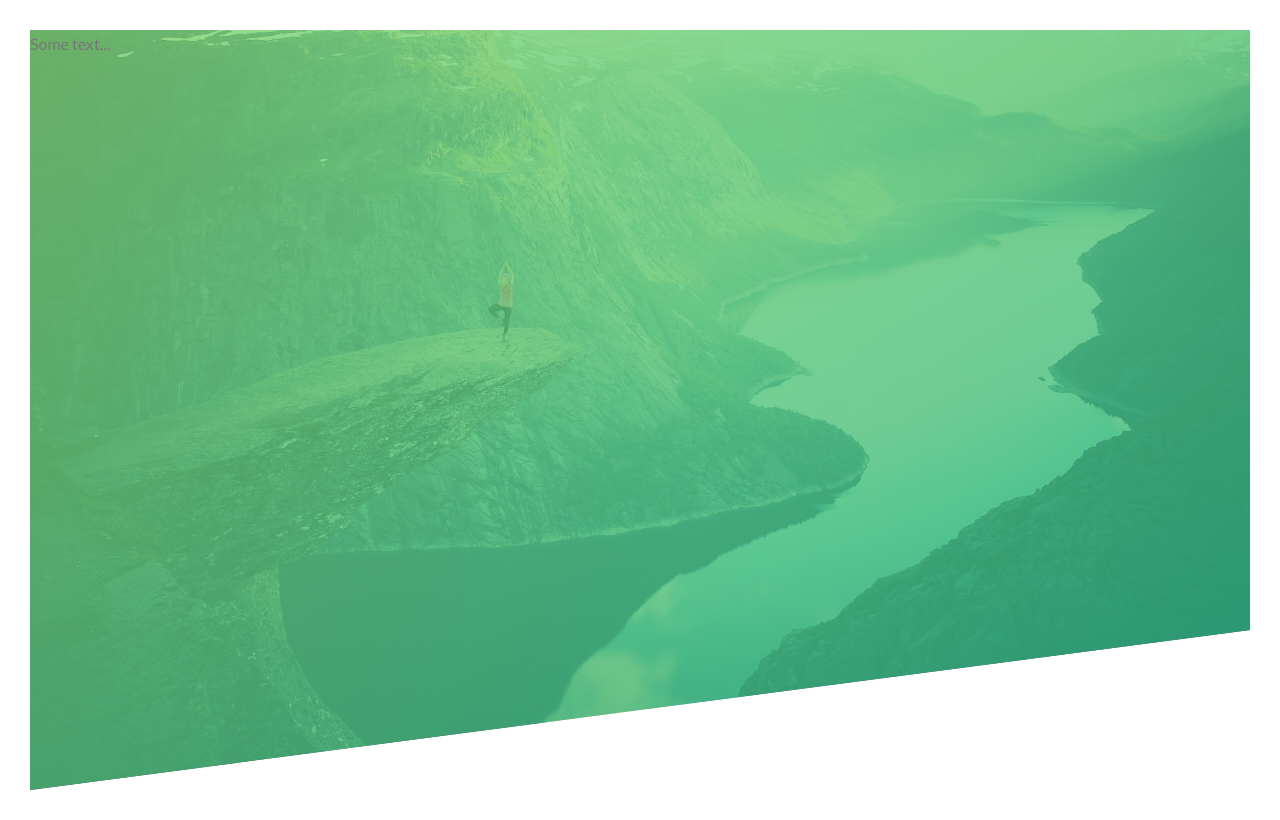
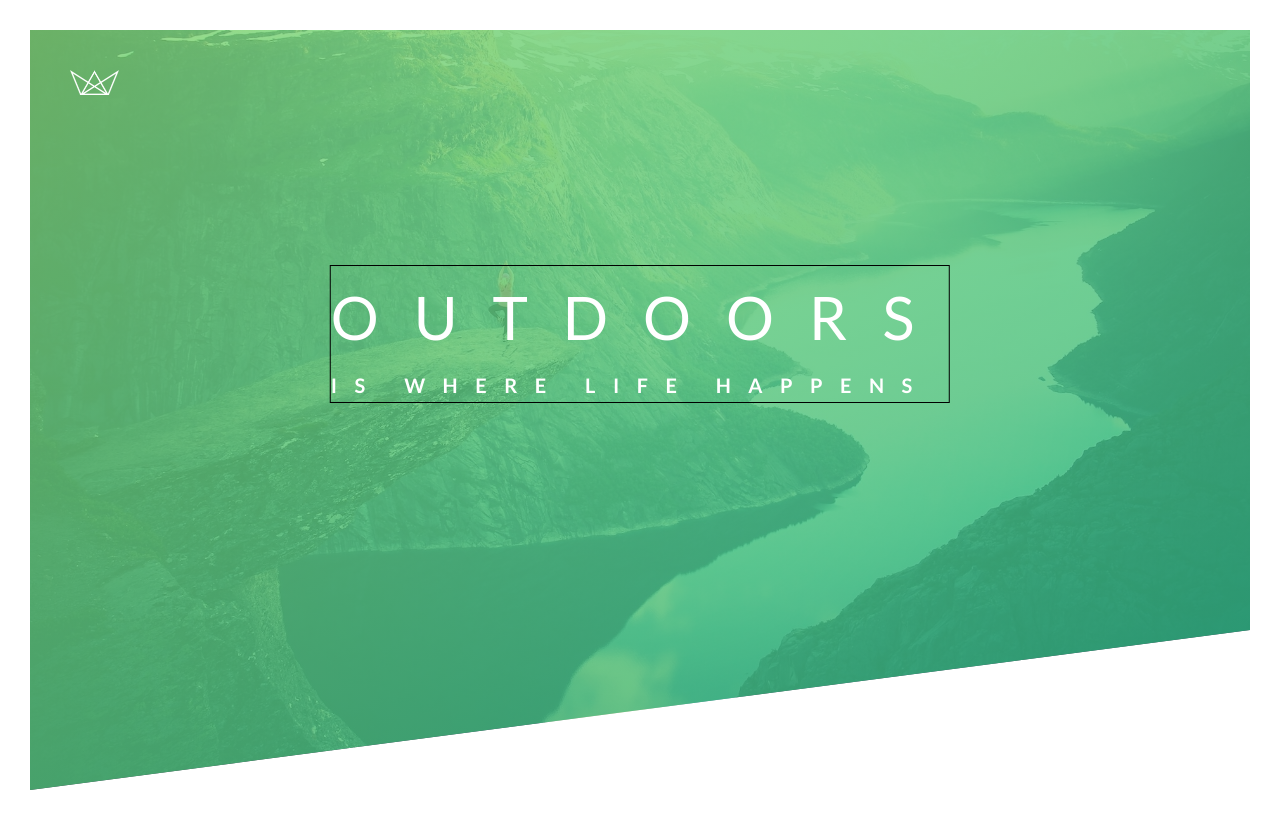
Before and after one commit to andrewrey/natours_for_last_time, a plain HTML site: page index.html in a window 1280 px wide. Drawn offline with Linux system fonts and the light colour scheme.

Commit message:
part 2 header

```diff
--- a/css/style.css
+++ b/css/style.css
@@ -35,4 +35,43 @@ body {
   background-size: cover;
   background-position: top;
   clip-path: polygon(0 0, 100% 0, 100% 75vh, 0 100%);
+  position: relative;
 }
+
+.logo-box {
+  height: 25px;
+  position: absolute;
+  top: 40px;
+  left: 40px;
+}
+
+.logo {
+  height: 100%;
+}
+
+.header__text-box {
+  position: absolute;
+  top: 40%;
+  left: 50%;
+  border: 1px solid black;
+  transform: translate(-50%, -50%);
+}
+
+.heading-primary {
+  text-transform: uppercase;
+  color: #fff;
+}
+
+.heading-primary-main {
+  display: block;
+  font-size: 60px;
+  font-weight: 400;
+  letter-spacing: 35px;
+}
+
+.heading-primary-sub {
+  display: block;
+  font-size: 20px;
+  font-weight: 700;
+  letter-spacing: 17.5px;
+}
--- a/index.html
+++ b/index.html
@@ -8,6 +8,16 @@
     <link rel="shortcut icon" href="img/favicon.png" type="image/x-icon" />
   </head>
   <body>
-    <header class="header">Some text...</header>
+    <header class="header">
+      <div class="logo-box">
+        <img src="img/logo-white.png" alt="company logo" class="logo" />
+      </div>
+      <div class="header__text-box">
+        <h1 class="heading-primary">
+          <span class="heading-primary-main">Outdoors</span>
+          <span class="heading-primary-sub">is where life happens</span>
+        </h1>
+      </div>
+    </header>
   </body>
 </html>
```
